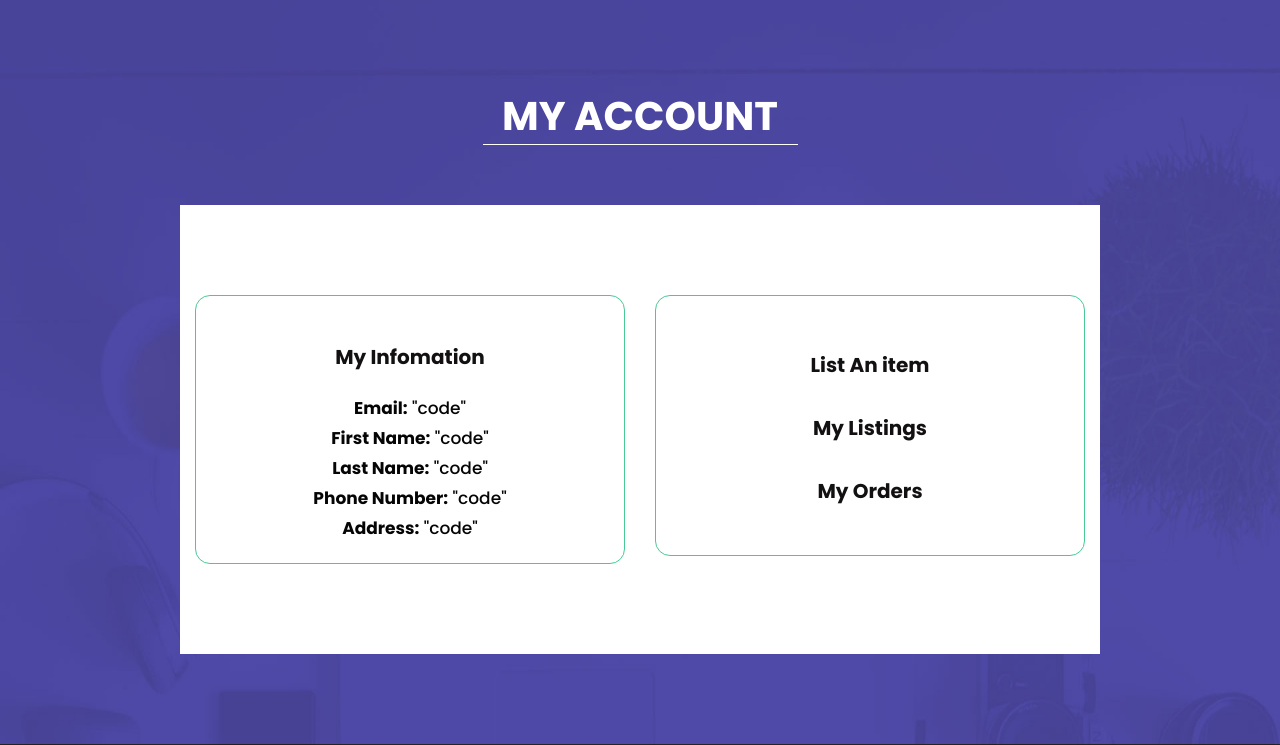
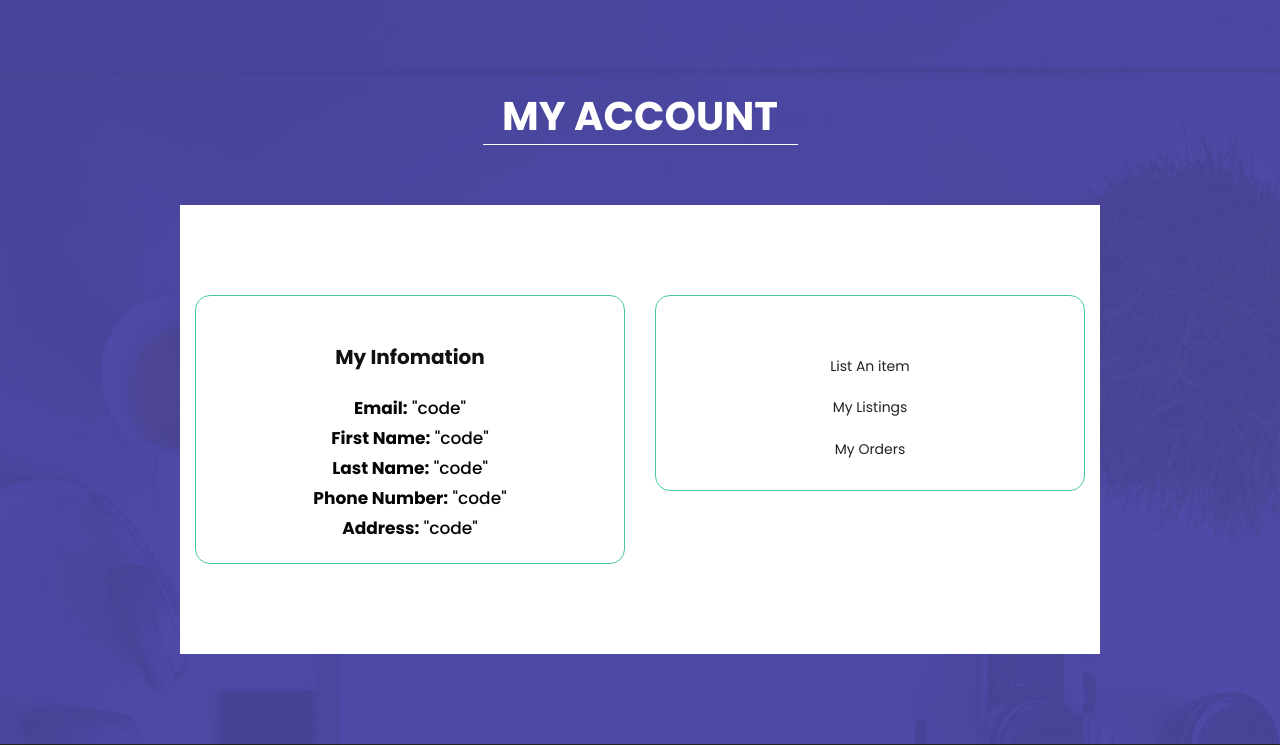
Before and after one commit to ySoHai/PHP-e-com, a PHP site: page /Views/account.php in a window 1280 px wide. Shown: the part 112-857 px from the top of the page. Run offline with PHP 8.4, Linux system fonts and the light colour scheme; data that the repository does not hold is empty; some libraries are stand-ins or nearby versions.

Commit message:
Update account.php

```diff
--- a/Views/account.php
+++ b/Views/account.php
@@ -28,9 +28,9 @@
                            </div>
                            <div class="col-md-6">
                               <div class="box_text">
-                                 <a class="nav-link" href="#"><h3>List An item</h3></a>
-                                 <a class="nav-link" href="#"><h3>My Listings</h3></a>
-                                 <a class="nav-link" href="#"><h3>My Orders</h3></a>
+                                 <a class="nav-link" href="#">List An item</a>
+                                 <a class="nav-link" href="#">My Listings</a>
+                                 <a class="nav-link" href="#">My Orders</a>
                               </div>
                            </div>
                         </div>
```
